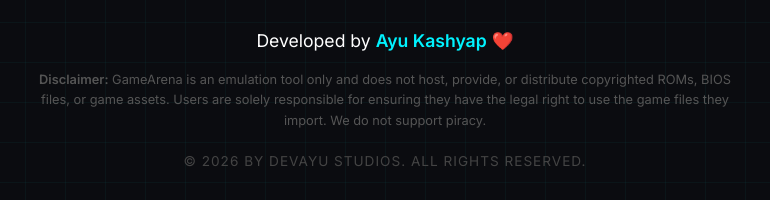
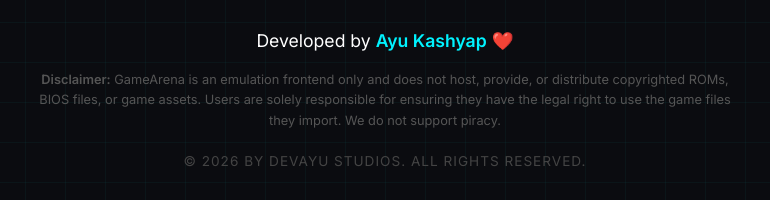
Before and after one commit to DevAyu-Codes/GameArena, a plain HTML site: page index.html in a window 1280 px wide. Shown: the part 938-1138 px from the top of the page, 255-1025 px from the left. Drawn offline with Linux system fonts and the light colour scheme.

Commit message:
disclaimer update

```diff
--- a/index.html
+++ b/index.html
@@ -262,7 +262,7 @@
     <footer>
         <div class="developer">Developed by <a href="https://github.com/DevAyu-Codes" target="_blank">Ayu Kashyap</a> ❤️</div>
 
-        <p class="disclaimer"><strong>Disclaimer:</strong> GameArena is an emulation tool only and does not host, provide, or distribute copyrighted ROMs, BIOS files, or game assets. Users are solely responsible for ensuring they have the legal right to use the game files they import. We do not support piracy.</p>
+        <p class="disclaimer"><strong>Disclaimer:</strong> GameArena is an emulation frontend only and does not host, provide, or distribute copyrighted ROMs, BIOS files, or game assets. Users are solely responsible for ensuring they have the legal right to use the game files they import. We do not support piracy.</p>
 
         <div class="copyright">&copy; 2026 by DevAyu Studios. All rights reserved.</div>
     </footer>
```
Also changed, not shown: 1 other file.
